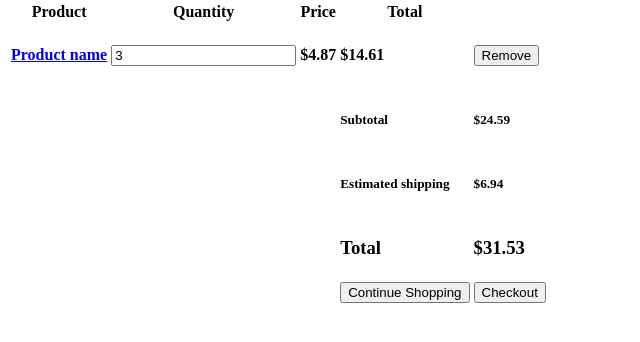
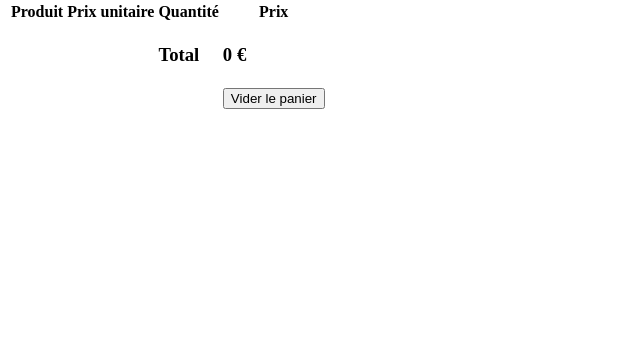
Before and after one commit to ChrisTruc/basicEcommerce, a Symfony app: template templates/cart/list-products.html.twig in a window 1280 px wide. Shown: the part 44-386 px from the top of the page, without its empty margins (0-640 px from the left). Run offline with Twig, Linux system fonts and the light colour scheme; the template is opened without the code that fills it, so the values that code supplies are empty; some libraries are stand-ins or nearby versions.

Commit message:
list cart page

```diff
--- a/src/Controller/CartController.php
+++ b/src/Controller/CartController.php
@@ -17,14 +17,15 @@ class CartController extends AbstractController
      */
     public function listProducts(CartService $cartService)
     {
-        $cart = $cartService->showCart();
+        $cart = $cartService->getCart();
 
         $products = $this->getDoctrine()
                          ->getRepository(Product::class)
                          ->findById(array_keys($cart));
 
         return $this->render('cart/list-products.html.twig', [
-            'controller_name' => 'CartController',
+            'productsCart' => $products,
+            'cart' => $cart
         ]);
     }
 }
--- a/src/Controller/CatalogController.php
+++ b/src/Controller/CatalogController.php
@@ -43,7 +43,6 @@ class CatalogController extends AbstractController
 
         if ($form->isSubmitted() && $form->isValid()) {
             $item = $form->getData();
-
             $cartService->addToCart($id, $item['quantity']);
         }
 
--- a/templates/cart/list-products.html.twig
+++ b/templates/cart/list-products.html.twig
@@ -9,63 +9,40 @@
             <table class="table table-hover">
                 <thead>
                     <tr>
-                        <th>Product</th>
-                        <th>Quantity</th>
-                        <th class="text-center">Price</th>
-                        <th class="text-center">Total</th>
-                        <th> </th>
+                        <th>Produit</th>
+                        <th>Prix unitaire</th>
+                        <th>Quantité</th>
+                        <th class="text-center">Prix</th>
                     </tr>
                 </thead>
                 <tbody>
+                    {% set total = 0 %}
+                    {% for productCart in productsCart %}
                     <tr>
-                        <td class="col-sm-8 col-md-6">
+                        <td class="col-sm-7 col-md-5">
                         <div class="media">
                             <div class="media-body">
-                                <h4 class="media-heading"><a href="#">Product name</a></h4>
+                                <h4 class="media-heading"><a href="#">{{ productCart.name }}</a></h4>
                             </div>
                         </div></td>
-                        <td class="col-sm-1 col-md-1" style="text-align: center">
-                        <input type="email" class="form-control" id="exampleInputEmail1" value="3">
-                        </td>
-                        <td class="col-sm-1 col-md-1 text-center"><strong>$4.87</strong></td>
-                        <td class="col-sm-1 col-md-1 text-center"><strong>$14.61</strong></td>
-                        <td class="col-sm-1 col-md-1">
-                        <button type="button" class="btn btn-danger">
-                            <span class="glyphicon glyphicon-remove"></span> Remove
-                        </button></td>
+                        <td class="col-sm-2 col-md-2">{{ productCart.price }} &euro;</td>
+                        <td class="col-sm-1 col-md-1 text-center">{{ cart[productCart.id] }}</td>
+                        <td class="col-sm-1 col-md-1 text-center"><strong>{{ productCart.price * cart[productCart.id] }} &euro;</strong></td>
+                    </tr>
+                    {% set total = total + productCart.price %}
+                    {% endfor %}
+                    <tr>
+                        <td>   </td>
+                        <td>   </td>
+                        <td><h3>Total</h3></td>
+                        <td class="text-right"><h3><strong>{{ total }} &euro;</strong></h3></td>
                     </tr>
                     <tr>
                         <td>   </td>
                         <td>   </td>
                         <td>   </td>
-                        <td><h5>Subtotal</h5></td>
-                        <td class="text-right"><h5><strong>$24.59</strong></h5></td>
-                    </tr>
-                    <tr>
-                        <td>   </td>
-                        <td>   </td>
-                        <td>   </td>
-                        <td><h5>Estimated shipping</h5></td>
-                        <td class="text-right"><h5><strong>$6.94</strong></h5></td>
-                    </tr>
-                    <tr>
-                        <td>   </td>
-                        <td>   </td>
-                        <td>   </td>
-                        <td><h3>Total</h3></td>
-                        <td class="text-right"><h3><strong>$31.53</strong></h3></td>
-                    </tr>
-                    <tr>
-                        <td>   </td>
-                        <td>   </td>
-                        <td>   </td>
-                        <td>
-                        <button type="button" class="btn btn-default">
-                            <span class="glyphicon glyphicon-shopping-cart"></span> Continue Shopping
-                        </button></td>
-                        <td>
-                        <button type="button" class="btn btn-success">
-                            Checkout <span class="glyphicon glyphicon-play"></span>
+                        <td><button type="button" class="btn btn-danger">
+                            Vider le panier <span class="glyphicon glyphicon-play"></span>
                         </button></td>
                     </tr>
                 </tbody>
```
Also changed, not shown: src/Service/CartService.php (+9 -8 lines).
